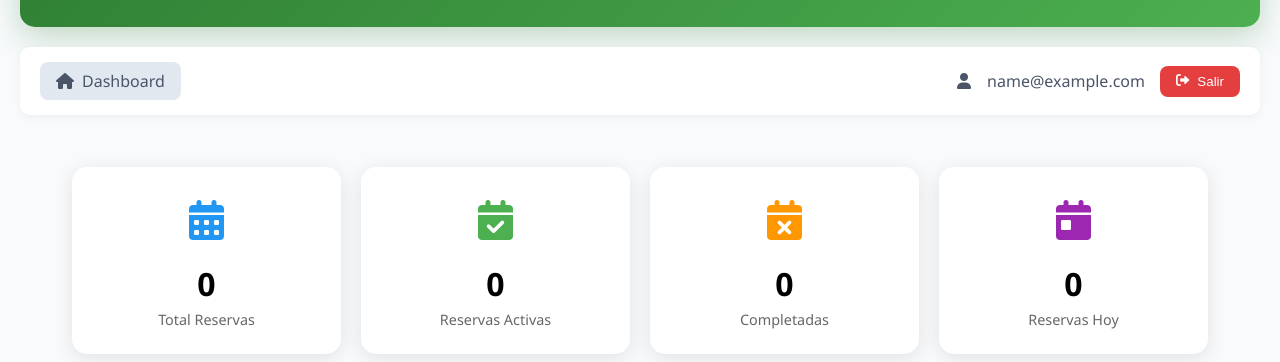
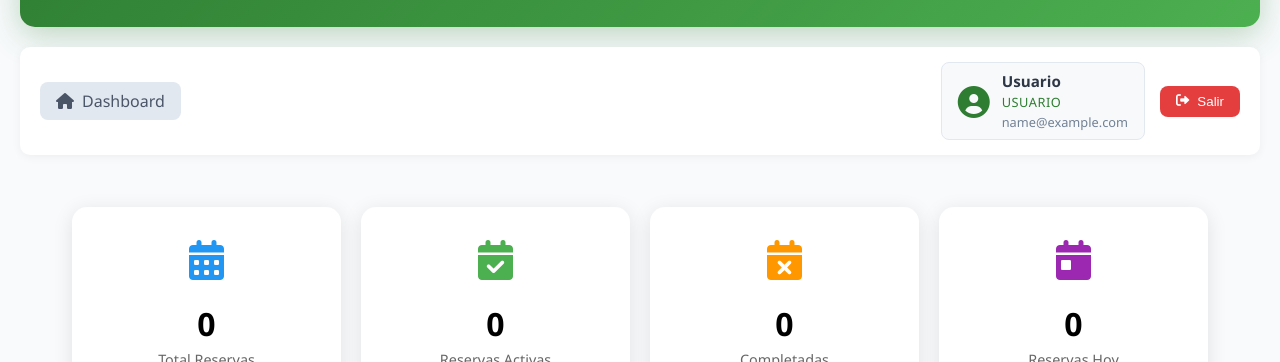
Before and after one commit to victor2132113/GolApp1, a plain HTML site: page reservas.html in a window 1280 px wide. Shown: the part 142-504 px from the top of the page. Drawn offline with Linux system fonts and the light colour scheme; no server answers; sample sign-in values are in the browser's storage.

Commit message:
Mejorar perfil de usuario: mostrar nombre, rol y email en barra de navegación

```diff
--- a/reservas.html
+++ b/reservas.html
@@ -106,6 +106,46 @@
             gap: 8px;
             color: #4a5568;
             font-weight: 500;
+        }
+
+        .user-profile {
+            display: flex;
+            align-items: center;
+            gap: 12px;
+            padding: 8px 16px;
+            background: #f8f9fa;
+            border-radius: 8px;
+            border: 1px solid #e2e8f0;
+        }
+
+        .user-avatar {
+            font-size: 2rem;
+            color: #2E7D32;
+        }
+
+        .user-details {
+            display: flex;
+            flex-direction: column;
+            gap: 2px;
+        }
+
+        .user-name {
+            font-weight: 600;
+            color: #2d3748;
+            font-size: 0.95rem;
+        }
+
+        .user-role {
+            font-size: 0.8rem;
+            color: #2E7D32;
+            font-weight: 500;
+            text-transform: uppercase;
+            letter-spacing: 0.5px;
+        }
+
+        .user-email {
+            font-size: 0.8rem;
+            color: #718096;
         }
 
         .user-info {
@@ -432,9 +472,16 @@
             </a>
         </div>
         <div class="nav-right">
-            <span class="user-info">
-                <i class="fas fa-user"></i> <span id="userName">Usuario</span>
-            </span>
+            <div class="user-profile">
+                <div class="user-avatar">
+                    <i class="fas fa-user-circle"></i>
+                </div>
+                <div class="user-details">
+                    <div class="user-name" id="userName">Usuario</div>
+                    <div class="user-role" id="userRole">Rol</div>
+                    <div class="user-email" id="userEmail">email@ejemplo.com</div>
+                </div>
+            </div>
             <button class="btn btn-danger" onclick="logout()">
                 <i class="fas fa-sign-out-alt"></i> Salir
             </button>
@@ -593,7 +640,11 @@
                 return;
             }
             currentUser = JSON.parse(user);
-            document.getElementById('userName').textContent = currentUser.nombre || currentUser.email;
+
+            // Mostrar información completa del usuario
+            document.getElementById('userName').textContent = currentUser.nombre || 'Usuario';
+            document.getElementById('userRole').textContent = currentUser.rol || 'Usuario';
+            document.getElementById('userEmail').textContent = currentUser.email || 'email@ejemplo.com';
         }
 
         // Cargar canchas
```
